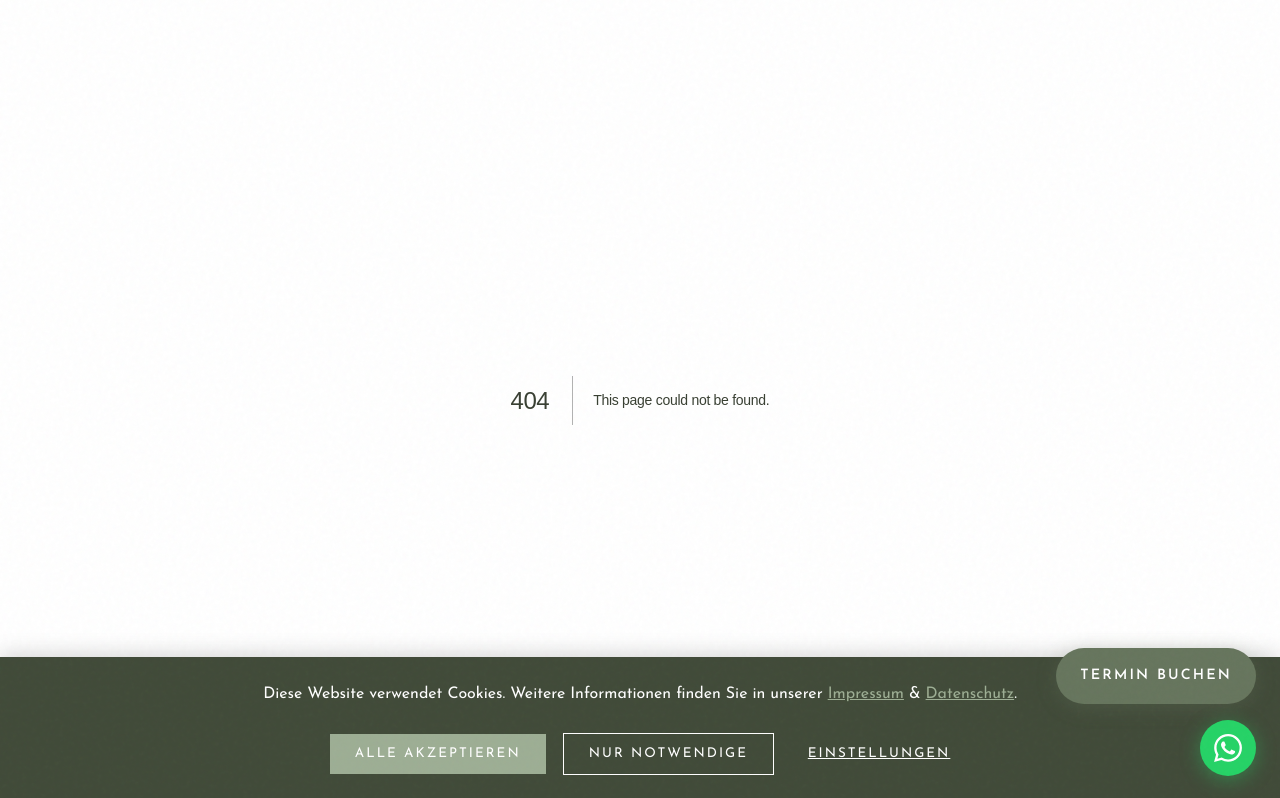
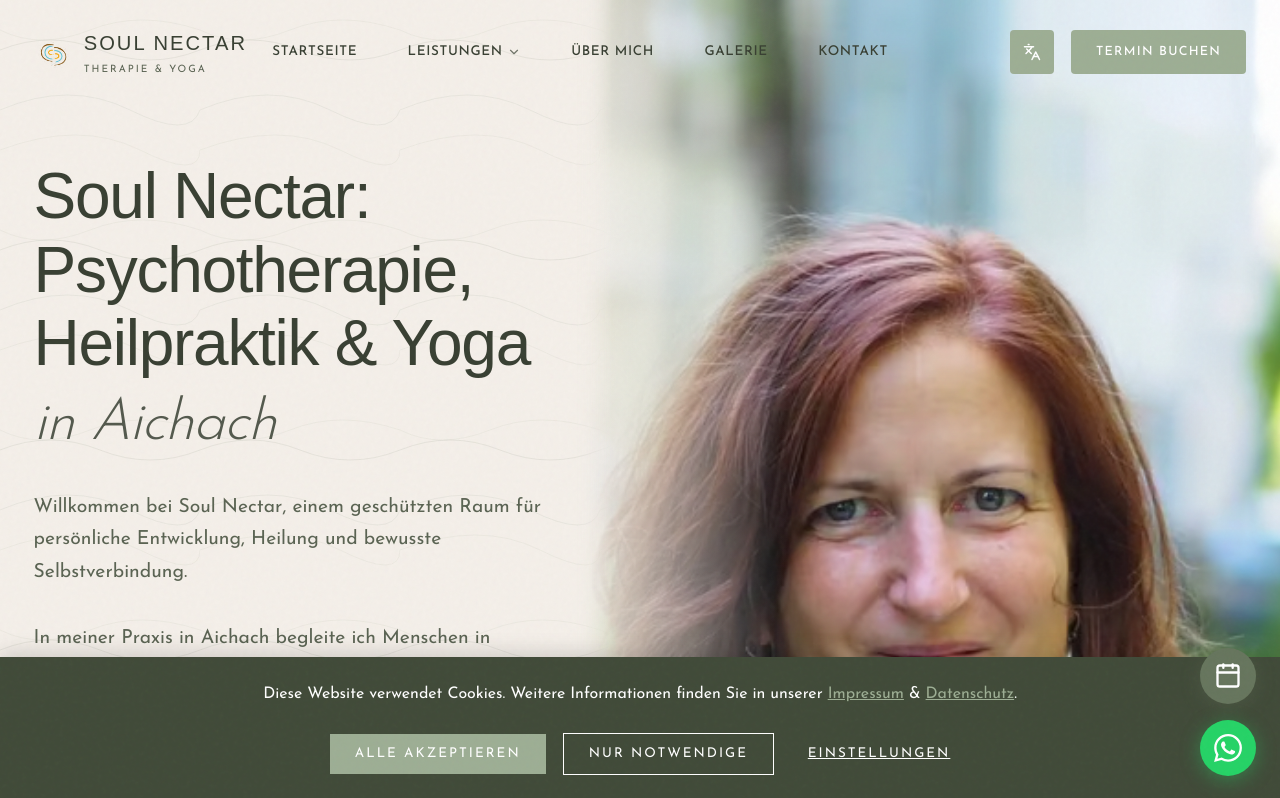
Before and after one commit to atharxv/Soul-Nectar, a Next.js app: page /2 in a window 1280 px wide. Before the commit this address had no page. Shown: the top 798 px of the page. Built offline with nearby package versions, Linux system fonts and the light colour scheme; a web font is replaced by a local one.

Commit message:
feat: duplicate homepage variant and sticky booking calendar icon update

```diff
--- /dev/null
+++ b/src/app/2/page.js
@@ -0,0 +1,35 @@
+import Navbar from "@/components/Navbar";
+import HeroSection from "@/components/HeroSection";
+import PracticeGallery from "@/components/PracticeGallery";
+import AboutSection from "@/components/AboutSection";
+import ServicesOverview from "@/components/ServicesOverview";
+import Location from "@/components/Location";
+import ContactFooter from "@/components/ContactFooter";
+
+export const metadata = {
+  title: "Soul Nectar | Heilpraktikerin für Psychotherapie & Yoga Aichach",
+  description: "Nicole-Marina Hötzel — Heilpraktikerin für Psychotherapie, Traumatherapie und Yoga in Aichach.",
+  alternates: { canonical: "https://www.soulnectar.de/2" }
+};
+
+export default function HomeVariant2() {
+  return (
+    <>
+      <Navbar />
+      <main id="main-content">
+        <HeroSection
+          heroImage="/founder.png"
+          heroImageMode="img"
+          heroImagePosition="center 15%"
+          gradientStart="5%"
+          gradientEnd="30%"
+        />
+        <PracticeGallery />
+        <AboutSection />
+        <ServicesOverview />
+        <Location />
+      </main>
+      <ContactFooter />
+    </>
+  );
+}
--- a/src/components/HeroSection.js
+++ b/src/components/HeroSection.js
@@ -3,7 +3,13 @@ import FadeIn from "./FadeIn";
 import { useLanguage } from "@/context/LanguageContext";
 import { TopographicBackground, BotanicalIllustration } from "./DecorativePatterns";
 
-export default function HeroSection() {
+export default function HeroSection({
+  heroImage = "/hero-homepage.jpg",
+  heroImagePosition = "center",
+  heroImageMode = "bg",
+  gradientStart = "15%",
+  gradientEnd = "50%"
+}) {
   const { t } = useLanguage();
   return (
     <section className="hero-section" style={{
@@ -77,26 +83,42 @@ export default function HeroSection() {
         width: "55%",
         height: "100%",
         zIndex: 0,
-        maskImage: "linear-gradient(to right, transparent, black 15%)",
-        WebkitMaskImage: "linear-gradient(to right, transparent, black 15%)"
+        maskImage: `linear-gradient(to right, transparent, black ${gradientStart})`,
+        WebkitMaskImage: `linear-gradient(to right, transparent, black ${gradientStart})`
       }}>
+        {heroImageMode === "img" ? (
+          <img
+            src={heroImage}
+            alt=""
+            style={{
+              position: "absolute",
+              top: 0,
+              left: 0,
+              width: "100%",
+              height: "100%",
+              objectFit: "cover",
+              objectPosition: heroImagePosition
+            }}
+          />
+        ) : (
           <div style={{
             position: "absolute",
             top: 0,
             left: 0,
             width: "100%",
             height: "100%",
-          backgroundImage: "url('/hero-homepage.jpg')",
+            backgroundImage: `url('${heroImage}')`,
             backgroundSize: "cover",
-          backgroundPosition: "center",
+            backgroundPosition: heroImagePosition,
           }} />
+        )}
         <div style={{
           position: "absolute",
           top: 0,
           left: 0,
           width: "100%",
           height: "100%",
-          background: "linear-gradient(90deg, var(--bg-color) 0%, rgba(244, 239, 233, 0.8) 15%, rgba(244, 239, 233, 0) 50%)",
+          background: `linear-gradient(90deg, var(--bg-color) 0%, rgba(244, 239, 233, 0.8) ${gradientStart}, rgba(244, 239, 233, 0) ${gradientEnd})`,
         }} />
       </div>
     </section>
--- a/src/components/StickyWhatsApp.js
+++ b/src/components/StickyWhatsApp.js
@@ -1,6 +1,7 @@
 "use client";
 
 import { motion } from "framer-motion";
+import { Calendar } from "lucide-react";
 
 export default function StickyWhatsApp() {
   return (
@@ -20,20 +21,6 @@ export default function StickyWhatsApp() {
         .sticky-buttons-container > * {
           pointer-events: auto;
         }
-        .booking-text-desktop {
-          display: inline;
-        }
-        .booking-text-mobile {
-          display: none;
-        }
-        @media (max-width: 767px) {
-          .booking-text-desktop {
-            display: none;
-          }
-          .booking-text-mobile {
-            display: inline;
-          }
-        }
       `}</style>
 
       <div className="sticky-buttons-container">
@@ -46,16 +33,12 @@ export default function StickyWhatsApp() {
           whileHover={{ scale: 1.05 }}
           whileTap={{ scale: 0.95 }}
           style={{
+            width: "56px",
             height: "56px",
-            padding: "0 24px",
-            borderRadius: "999px",
+            padding: 0,
+            borderRadius: "50%",
             backgroundColor: "var(--accent-olive-dark)",
             color: "var(--white)",
-            fontFamily: "var(--font-josefin)",
-            textTransform: "uppercase",
-            letterSpacing: "0.15em",
-            fontSize: "0.85rem",
-            fontWeight: 600,
             display: "flex",
             alignItems: "center",
             justifyContent: "center",
@@ -64,8 +47,7 @@ export default function StickyWhatsApp() {
             flexShrink: 0,
           }}
         >
-          <span className="booking-text-desktop">Termin buchen</span>
-          <span className="booking-text-mobile">Termin</span>
+          <Calendar size={28} />
         </motion.a>
 
         {/* Sticky WhatsApp button */}
```
Lines whose indentation alone changed are shown as unchanged.
